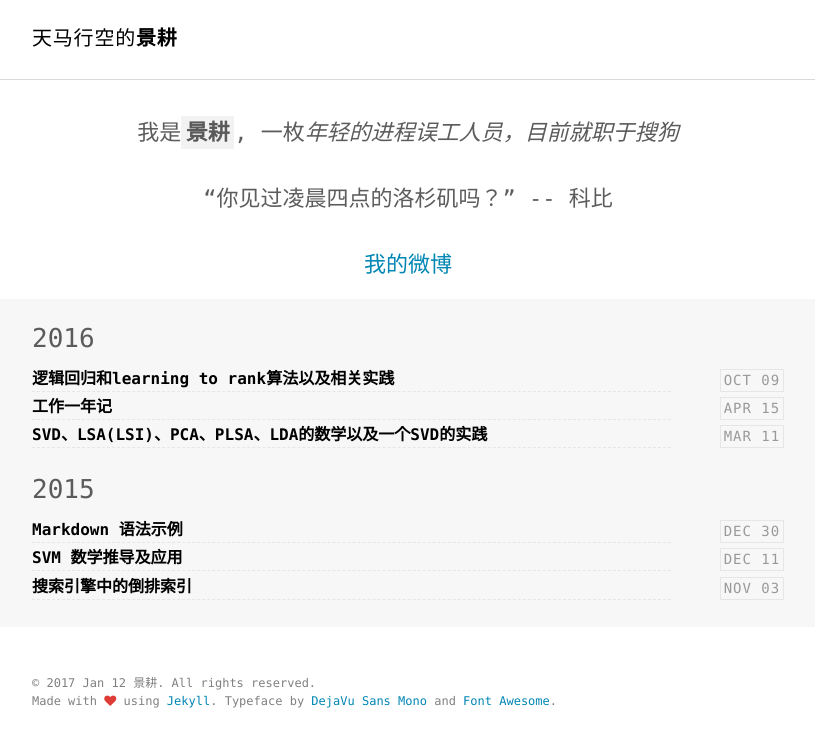
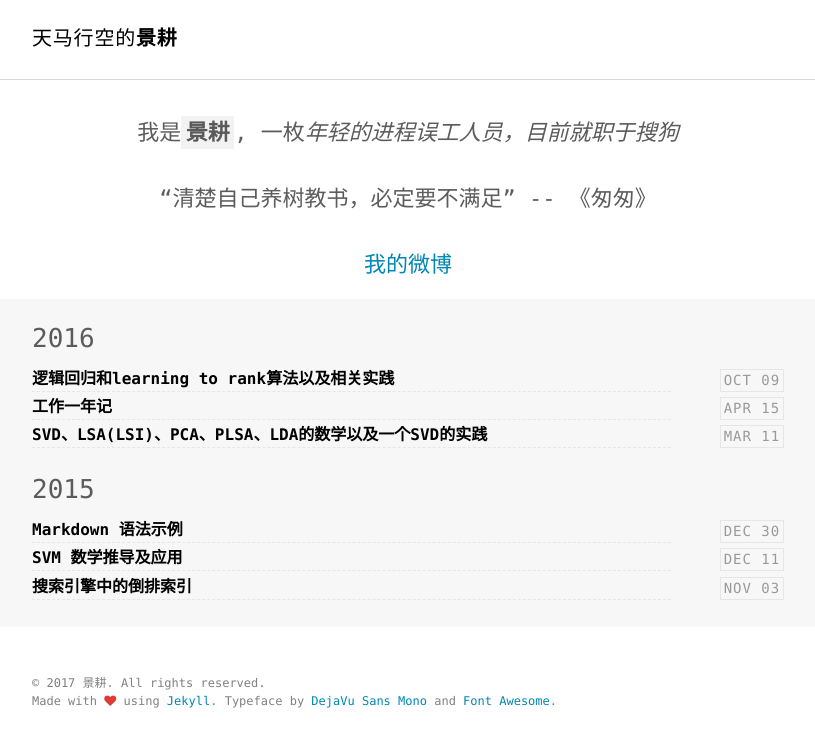
Before and after one commit to luminarytian/luminarytian.github.io, a Jekyll site: the page built from index.html, in a window 1280 px wide. Shown: the top 747 px of the page, without its empty margins (232-1047 px from the left). Built offline with Jekyll 4.4.1, drawn with Linux system fonts in a browser that asks for light colours.

Commit message:
change bio and times

```diff
--- a/_config.yml
+++ b/_config.yml
@@ -31,7 +31,7 @@
 author:
   name     : "景耕"
   job      : "年轻的进程误工人员，目前就职于搜狗"
-  bio      : "“你见过凌晨四点的洛杉矶吗？” -- 科比"
+  bio      : "“清楚自己养树教书，必定要不满足” -- 《匆匆》"
   thumb    : assets/images/author.jpg
   email    : luminary.tian@gmail.com
   url      : http://weibo.com/u/2431436281?is_all=1
--- a/_includes/footer.html
+++ b/_includes/footer.html
@@ -1,6 +1,6 @@
 <footer class="site-footer">
   <div class="container">
-    <small class="block">&copy; {{ site.time | date: '%Y %b %d' }} {{ site.author.name }}. All rights reserved.</small>
+    <small class="block">&copy; {{ site.time | date: '%Y' }} {{ site.author.name }}. All rights reserved.</small>
     <small class="block">Made with <i class="fa fa-heart" aria-hidden="true" style="color:#DD3D36"></i> using <a href="http://jekyllrb.com/">Jekyll</a>. Typeface by <a href="https://www.fontsquirrel.com/fonts/dejavu-sans-mono">DejaVu Sans Mono</a> and <a href="http://fontawesome.io/">Font Awesome</a>.</small>
   </div>
 </footer>
```
